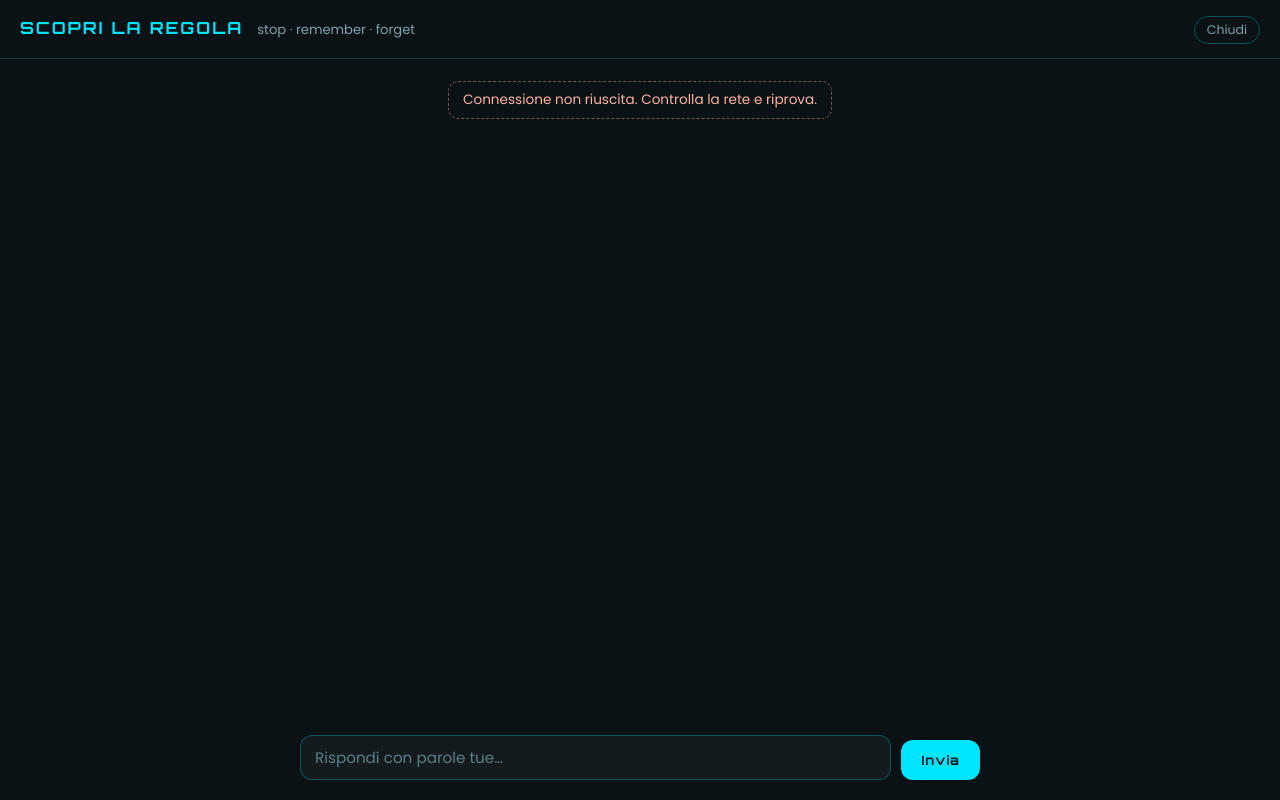
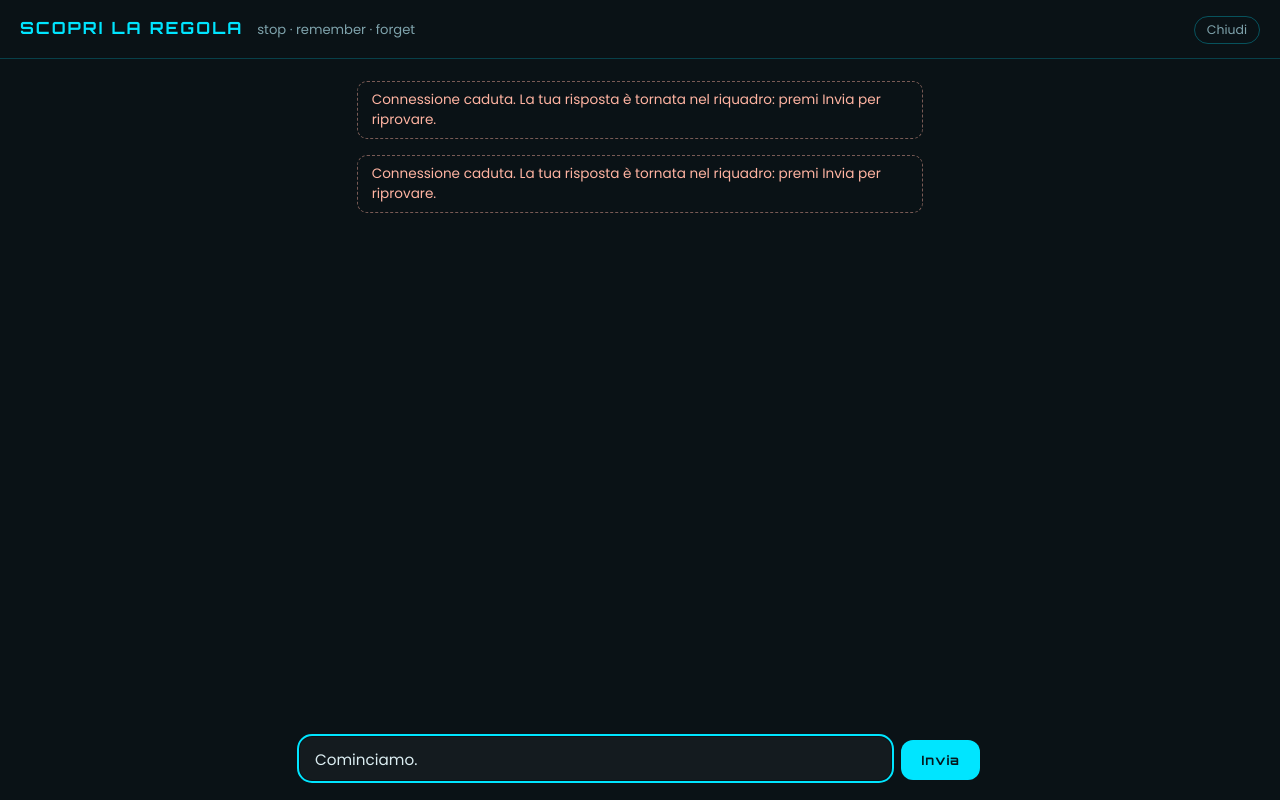
Before and after one commit to cristinavallini64-maker/structure, a plain HTML site: page grammar-discovery-u3.html in a window 1280 px wide. Both pictures are taken after a click on the button "Invia". Drawn offline with Linux system fonts and the light colour scheme; no server answers.

Commit message:
Add files via upload

```diff
--- a/grammar-discovery-u3.html
+++ b/grammar-discovery-u3.html
@@ -217,33 +217,64 @@ function chiudi(){
   d.scrollIntoView({block:'end', behavior:'smooth'});
 }
 
-async function parla(){
-  occupato = true;
-  invia.disabled = true;
-  const attesa = puntini();
+// se una chiamata fallisce, l'ultima risposta dello studente NON deve restare
+// nello storico: altrimenti al tentativo dopo si inviano due turni di fila
+// dello studente e il tutor rifiuta per sempre.
+function annullaUltimoTurno(){
+  const ultimo = storico[storico.length - 1];
+  if(ultimo && ultimo.role === 'user'){
+    storico.pop();
+    const bolle = dialogo.querySelectorAll('.studente');
+    if(bolle.length) bolle[bolle.length - 1].remove();
+    campo.value = ultimo.content;
+    campo.style.height = 'auto';
+    campo.style.height = Math.min(campo.scrollHeight, 120) + 'px';
+    return true;
+  }
+  return false;
+}
 
-  try{
+async function chiama(){
   const r = await fetch(WORKER, {
     method:'POST',
     headers:{'Content-Type':'application/json'},
     body: JSON.stringify({ messages: storico })
   });
   const dati = await r.json();
+  return { ok: r.ok, dati: dati };
+}
+
+async function parla(){
+  occupato = true;
+  invia.disabled = true;
+  const attesa = puntini();
+
+  let esito = null;
+  try{
+    esito = await chiama();
+  } catch(e){
+    // un tentativo in più: sulle reti scolastiche cade spesso la prima chiamata
+    await new Promise(r => setTimeout(r, 1200));
+    try { esito = await chiama(); } catch(e2){ esito = null; }
+  }
+
   attesa.remove();
 
-    if(!r.ok || !dati.reply){
-      avviso(dati.error || 'Il tutor non risponde. Controlla la connessione e riprova.');
+  if(esito === null){
+    const recuperato = annullaUltimoTurno();
+    avviso(recuperato
+      ? 'Connessione caduta. La tua risposta è tornata nel riquadro: premi Invia per riprovare.'
+      : 'Connessione caduta. Ricarica la pagina per ricominciare.');
+  } else if(!esito.ok || !esito.dati.reply){
+    annullaUltimoTurno();
+    avviso((esito.dati && esito.dati.error) || 'Il tutor non risponde. Riprova fra poco.');
   } else {
-      let testo = dati.reply;
+    let testo = esito.dati.reply;
     const finito = /PERCORSO COMPLETATO/i.test(testo);
     testo = testo.replace(/PERCORSO COMPLETATO/ig, '').trim();
     if(testo) bolla('tutor', testo);
-      storico.push({ role:'assistant', content: dati.reply });
+    storico.push({ role:'assistant', content: esito.dati.reply });
     if(finito) chiudi();
-    }
-  } catch(e){
-    attesa.remove();
-    avviso('Connessione non riuscita. Controlla la rete e riprova.');
   }
 
   occupato = false;
```
Lines whose indentation alone changed are shown as unchanged.
